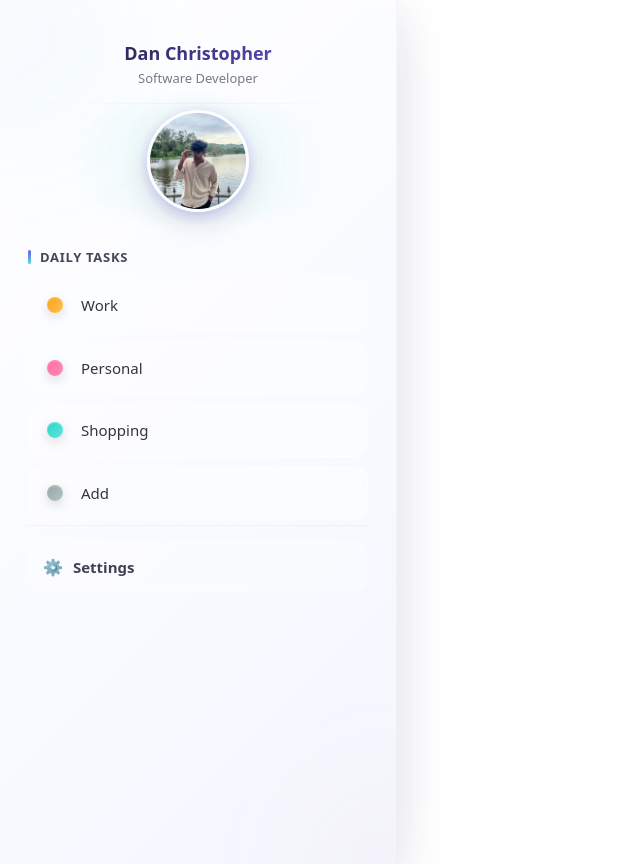
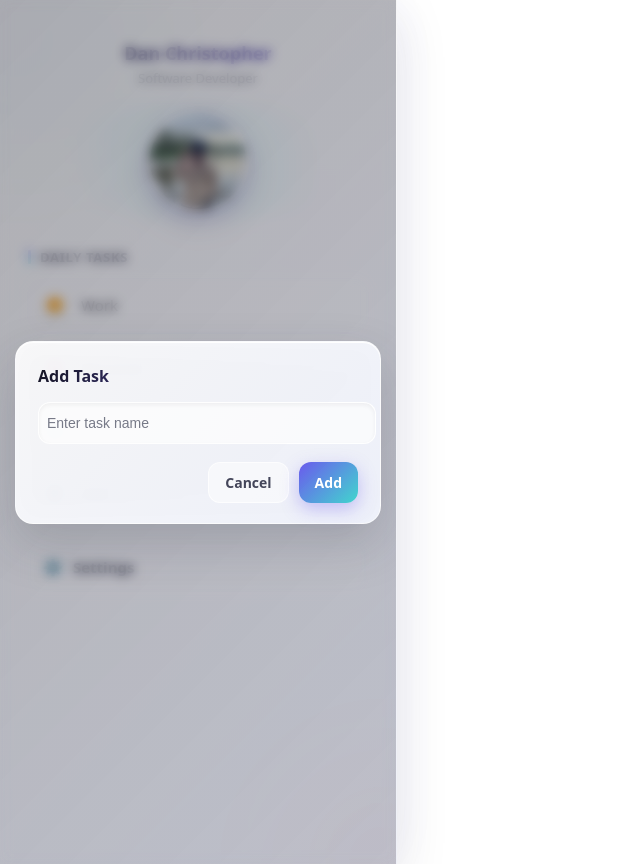
Before and after one commit to Dan-christopher/to-do-advanced, a React (Vite) app: page / in a window 1280 px wide. Both pictures are taken after a click on the element "Add". Shown: the whole page, without its empty margins (0-640 px from the left). Built offline with nearby package versions, Linux system fonts and the light colour scheme.

Commit message:
created add button finished

```diff
--- a/src/Components/Sidebar/filters.jsx
+++ b/src/Components/Sidebar/filters.jsx
@@ -1,4 +1,5 @@
 import React, { useState } from "react";
+import Popup from "./popup";
 
 const Filters = () => {
   const [addTask, setAddTask] = useState(false);
@@ -18,6 +19,7 @@ const Filters = () => {
       <div className="settings">
         <h2>Settings</h2>
       </div>
+      {addTask && <Popup onClose={() => setAddTask(false)} />}
     </div>
   );
 };
--- /dev/null
+++ b/src/Components/Sidebar/popup.css
@@ -0,0 +1,137 @@
+/* Overlay matches sidebar glass blur & dim */
+.modal-overlay {
+  position: fixed;
+  inset: 0;
+  background: linear-gradient(
+    135deg,
+    rgba(20, 20, 32, 0.35),
+    rgba(30, 30, 50, 0.25)
+  );
+  backdrop-filter: blur(6px);
+  display: flex;
+  align-items: center;
+  justify-content: center;
+  z-index: 2000;
+  animation: overlayFadeIn 200ms ease-out;
+}
+
+/* Modal container */
+.modal {
+  width: 320px;
+  padding: 22px 22px 20px;
+  border-radius: 18px;
+
+  background: linear-gradient(135deg, var(--bg-start), var(--bg-end));
+
+  border: 1px solid rgba(255, 255, 255, 0.6);
+
+  box-shadow: 0 20px 50px rgba(40, 44, 63, 0.18),
+    inset 0 1px 0 rgba(255, 255, 255, 0.95);
+
+  backdrop-filter: blur(14px);
+
+  animation: modalPop 260ms cubic-bezier(0.2, 0.9, 0.3, 1);
+}
+
+/* Title */
+.modal h3 {
+  margin: 0 0 14px;
+  font-size: 16px;
+  font-weight: 800;
+  color: #141420;
+  background: linear-gradient(135deg, #141420, var(--accent));
+  -webkit-background-clip: text;
+  -webkit-text-fill-color: transparent;
+}
+
+/* Input field */
+.modal input {
+  width: 100%;
+  padding: 12px 8px;
+  border-radius: 12px;
+  font-size: 14px;
+  color: #2a2a35;
+
+  background: rgba(255, 255, 255, 0.65);
+  border: 1px solid rgba(255, 255, 255, 0.8);
+
+  box-shadow: inset 0 2px 4px rgba(30, 30, 50, 0.06);
+
+  outline: none;
+  transition: all 200ms ease;
+}
+
+.modal input::placeholder {
+  color: var(--muted);
+}
+
+.modal input:focus {
+  background: rgba(255, 255, 255, 0.85);
+  border-color: rgba(107, 90, 237, 0.35);
+  box-shadow: 0 0 0 4px rgba(107, 90, 237, 0.18),
+    inset 0 2px 4px rgba(30, 30, 50, 0.06);
+}
+
+/* Actions */
+.modal .actions {
+  display: flex;
+  justify-content: flex-end;
+  gap: 10px;
+  margin-top: 18px;
+}
+
+/* Buttons */
+.modal button {
+  padding: 10px 16px;
+  font-size: 14px;
+  font-weight: 700;
+  border-radius: 12px;
+  cursor: pointer;
+  border: none;
+  transition: all 200ms cubic-bezier(0.4, 0, 0.2, 1);
+}
+
+/* Cancel */
+.modal button:first-child {
+  background: rgba(255, 255, 255, 0.5);
+  color: #44465a;
+  border: 1px solid rgba(255, 255, 255, 0.7);
+}
+
+.modal button:first-child:hover {
+  background: rgba(255, 255, 255, 0.8);
+  transform: translateY(-1px);
+}
+
+/* Add */
+.modal button:last-child {
+  background: linear-gradient(135deg, var(--accent), rgba(46, 211, 201, 0.9));
+  color: white;
+  box-shadow: 0 6px 18px rgba(107, 90, 237, 0.35);
+}
+
+.modal button:last-child:hover {
+  transform: translateY(-2px) scale(1.02);
+  box-shadow: 0 10px 26px rgba(107, 90, 237, 0.45);
+}
+
+/* Animations */
+@keyframes modalPop {
+  from {
+    opacity: 0;
+    transform: translateY(14px) scale(0.96);
+  }
+  to {
+    opacity: 1;
+    transform: translateY(0) scale(1);
+  }
+}
+
+@keyframes overlayFadeIn {
+  from {
+    opacity: 0;
+  }
+  to {
+    opacity: 1;
+  }
+}
--- a/src/Components/Sidebar/popup.jsx
+++ b/src/Components/Sidebar/popup.jsx
@@ -0,0 +1,36 @@
+import React, { useState } from "react";
+import "./popup.css";
+
+const Popup = ({ onClose }) => {
+  const [task, setTask] = useState("");
+
+  const handleAddTask = () => {
+    if (task.trim()) {
+      console.log("Task added:", task);
+      setTask("");
+      onClose();
+    }
+  };
+
+  return (
+    <div className="modal-overlay">
+      <div className="modal">
+        <h3>Add Task</h3>
+
+        <input
+          type="text"
+          value={task}
+          onChange={(e) => setTask(e.target.value)}
+          placeholder="Enter task name"
+        />
+
+        <div className="actions">
+          <button onClick={onClose}>Cancel</button>
+          <button onClick={handleAddTask}>Add</button>
+        </div>
+      </div>
+    </div>
+  );
+};
+
+export default Popup;
```
